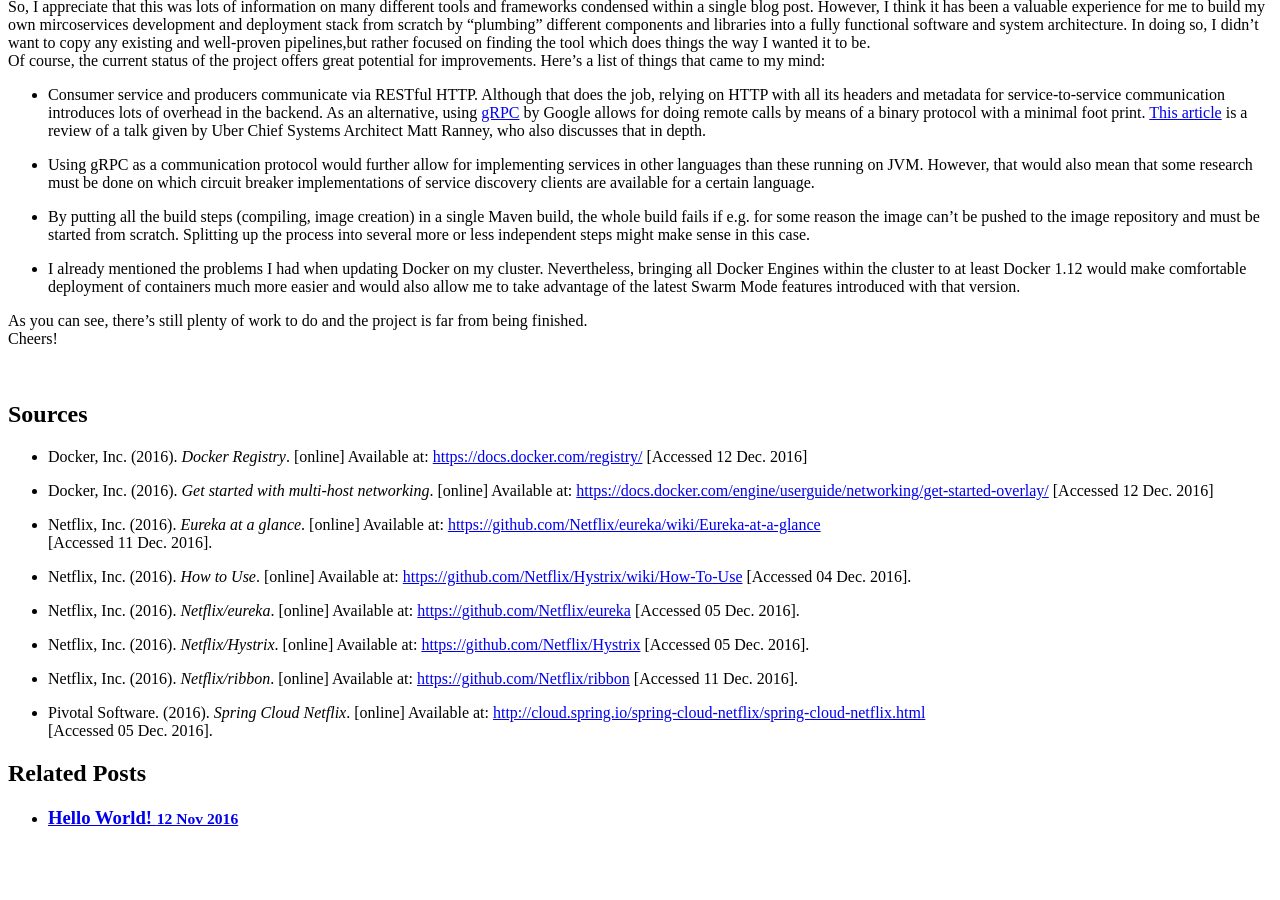
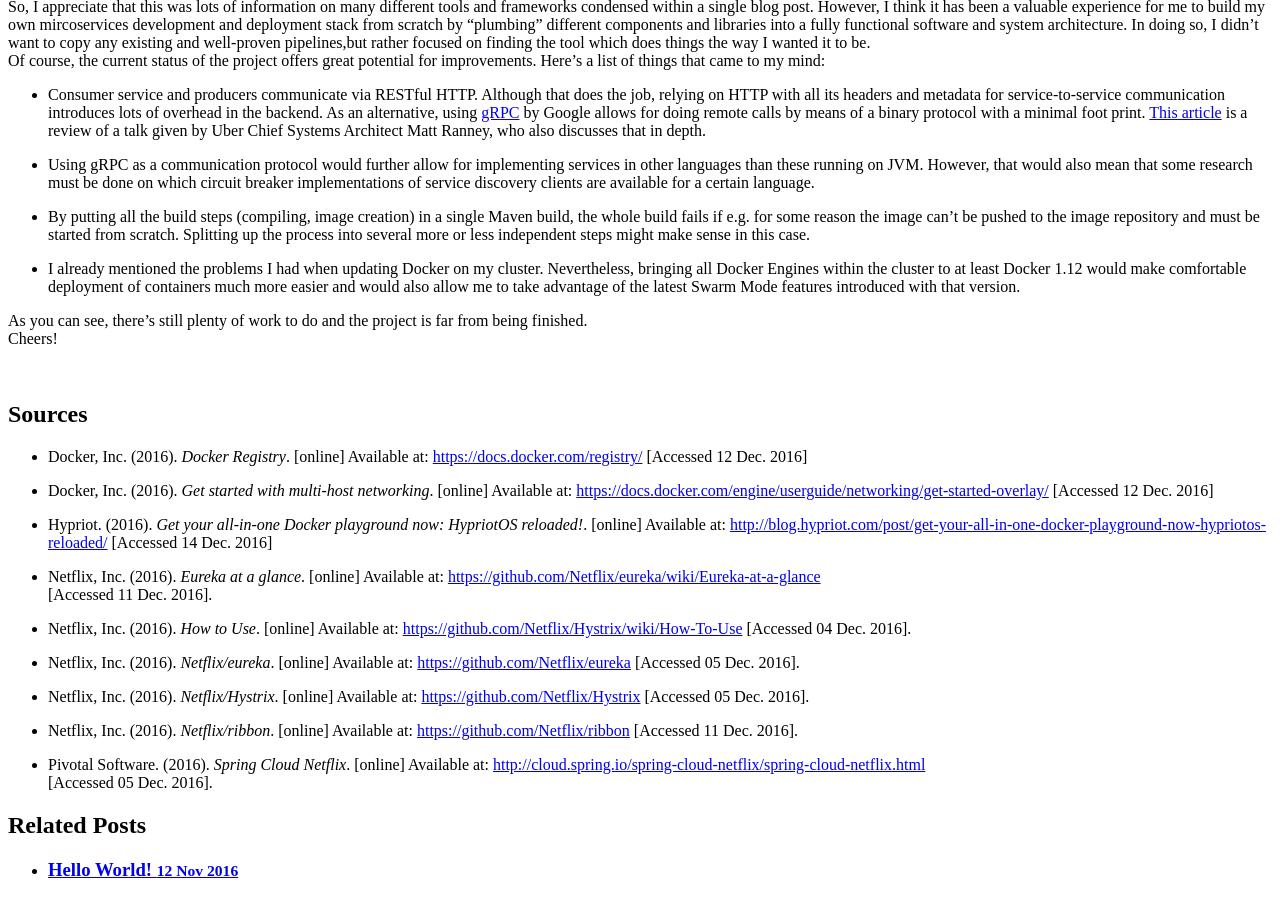
Before and after one commit to PaddySmalls/PaddySmalls.github.io, a Jekyll site: the page built from _posts/2016-12-14-innovation-project.md, in a window 1280 px wide and 900 px high, scrolled down 12932 px. Built offline with Jekyll 4.4.1, drawn with Linux system fonts in a browser that asks for light colours; before the commit the page ends 13780 px from its top, so only the background shows below that.

Commit message:
Supplemented Hypriot source declaration.

```diff
--- a/_posts/2016-12-14-innovation-project.md
+++ b/_posts/2016-12-14-innovation-project.md
@@ -830,6 +830,10 @@
   [https://docs.docker.com/engine/userguide/networking/get-started-overlay/](https://docs.docker.com/engine/userguide/networking/get-started-overlay/)
   [Accessed 12 Dec. 2016]
 
+* Hypriot. (2016). _Get your all-in-one Docker playground now: HypriotOS reloaded!_. [online] Available at:
+  [http://blog.hypriot.com/post/get-your-all-in-one-docker-playground-now-hypriotos-reloaded/](http://blog.hypriot.com/post/get-your-all-in-one-docker-playground-now-hypriotos-reloaded/)
+  [Accessed 14 Dec. 2016]
+
 * Netflix, Inc. (2016). _Eureka at a glance_. [online] Available at:
   [https://github.com/Netflix/eureka/wiki/Eureka-at-a-glance](https://github
   .com/Netflix/eureka/wiki/Eureka-at-a-glance)
```
